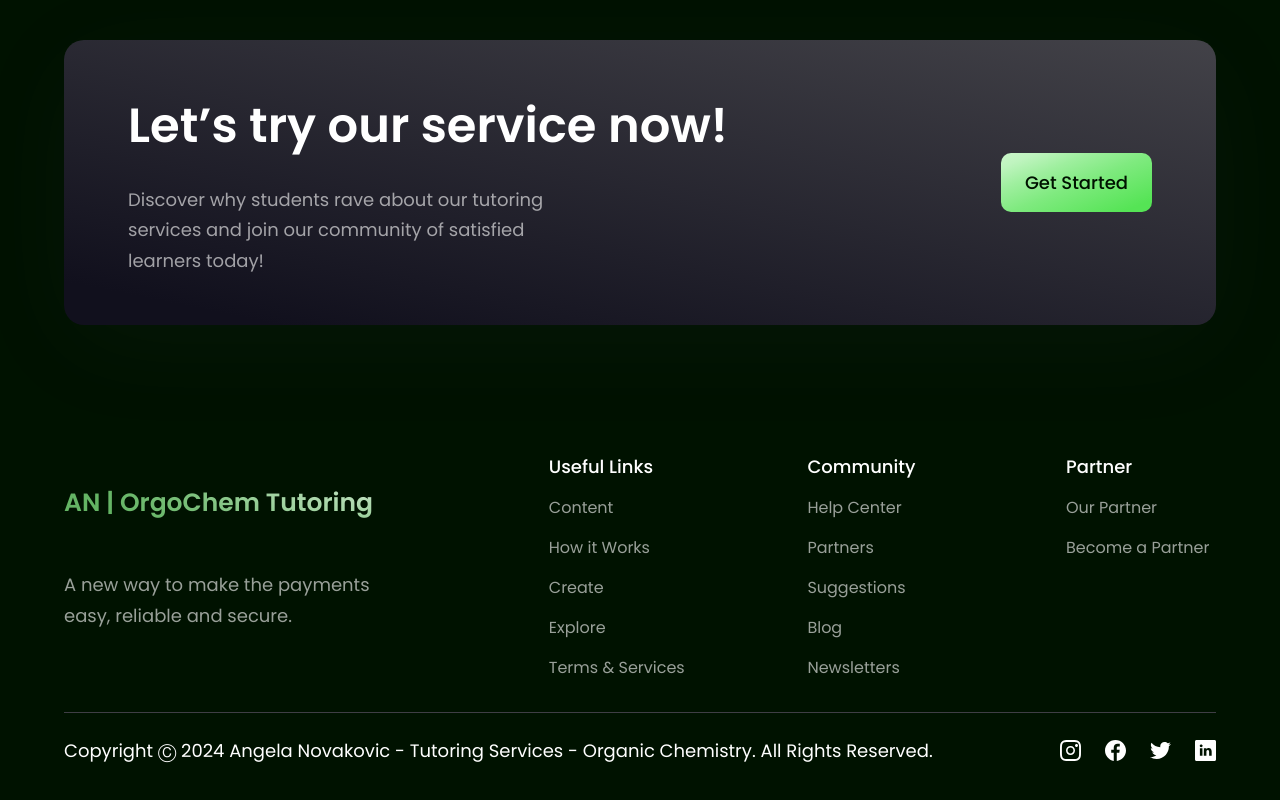
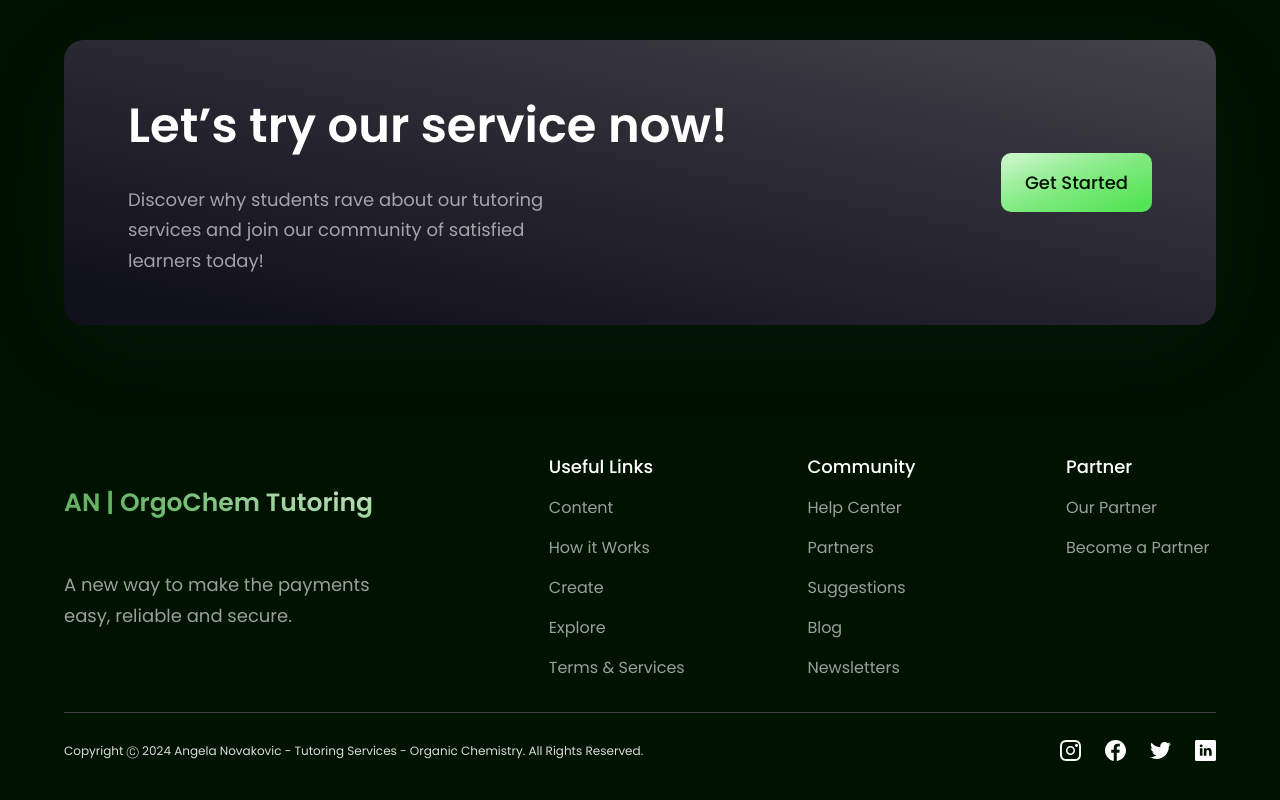
Before and after one commit to AngelaNova/Angela_Tutoring_OrganicChemistry, a React (Vite) app: page / in a window 1280 px wide. Shown: the part 3672-4472 px from the top of the page. Built offline with nearby package versions, Linux system fonts and the light colour scheme.

Commit message:
Update Footer.jsx

```diff
--- a/src/components/Footer.jsx
+++ b/src/components/Footer.jsx
@@ -2,7 +2,10 @@ import styles from "../style";
 import { logo } from "../assets";
 import { footerLinks, socialMedia } from "../constants";
 
-const Footer = () => (
+const Footer = () => {
+  const d = new Date();
+  const year = d.getFullYear();
+  return(
   <section className={`${styles.flexCenter} ${styles.paddingY} flex-col`}>
     <div className={`${styles.flexStart} md:flex-row flex-col mb-8 w-full`}>
       <div className="flex-[1] flex flex-col justify-start mr-10">
@@ -38,8 +41,8 @@ const Footer = () => (
     </div>
 
     <div className="w-full flex justify-between items-center md:flex-row flex-col pt-6 border-t-[1px] border-t-[#3F3E45]">
-      <p className="font-poppins font-normal text-center text-[18px] leading-[27px] text-white">
-        Copyright Ⓒ 2024 Angela Novakovic - Tutoring Services - Organic Chemistry. All Rights Reserved.
+      <p className="font-poppins font-normal text-center text-[12px] leading-[27px] text-white text-opacity-85">
+        Copyright Ⓒ {year} Angela Novakovic - Tutoring Services - Organic Chemistry. All Rights Reserved.
       </p>
 
       <div className="flex flex-row md:mt-0 mt-6">
@@ -57,6 +60,7 @@ const Footer = () => (
       </div>
     </div>
   </section>
-);
+  )
+};
 
 export default Footer;
```
